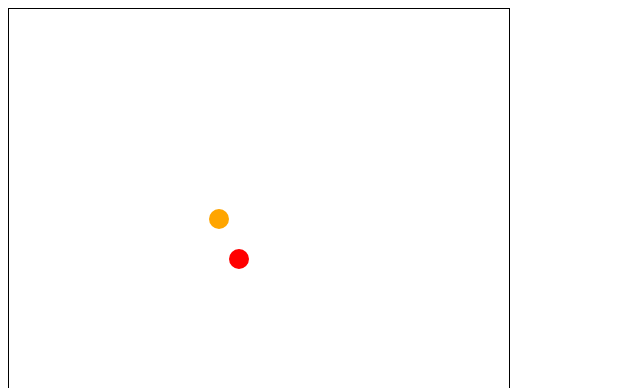
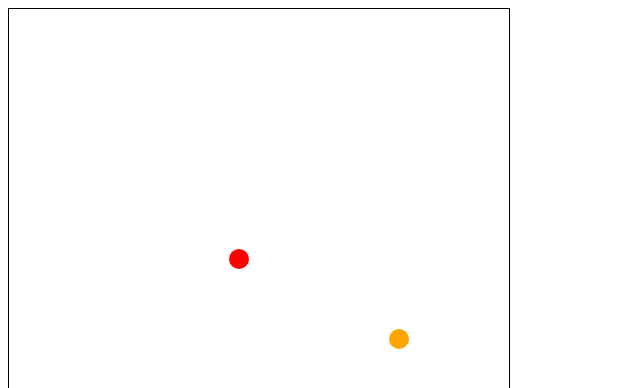
Before and after one commit to UndeadBee42/snake, a plain HTML site: page index.html in a window 1280 px wide. Shown: the top 388 px of the page, 0-640 px from the left. Drawn offline with Linux system fonts and the light colour scheme.

Commit message:
Update index.html

```diff
--- a/index.html
+++ b/index.html
@@ -18,7 +18,7 @@
 			{
 			const self = this;
 			self.colors = ["red","orange","yellow","green","aqua","blue","blueviolet"];
-			self.food = [10,10];
+			self.food = [-10,-10];
 			self.prop =
 				{
 				HeadDir:0,
@@ -140,6 +140,7 @@
 
 		const snake = new Snake;
 		snake;
+		snake.setFood();
 		document.getElementById('screen').addEventListener('keydown', snake.KeyEvent);
 
 		function GameLogic(snake)
```
